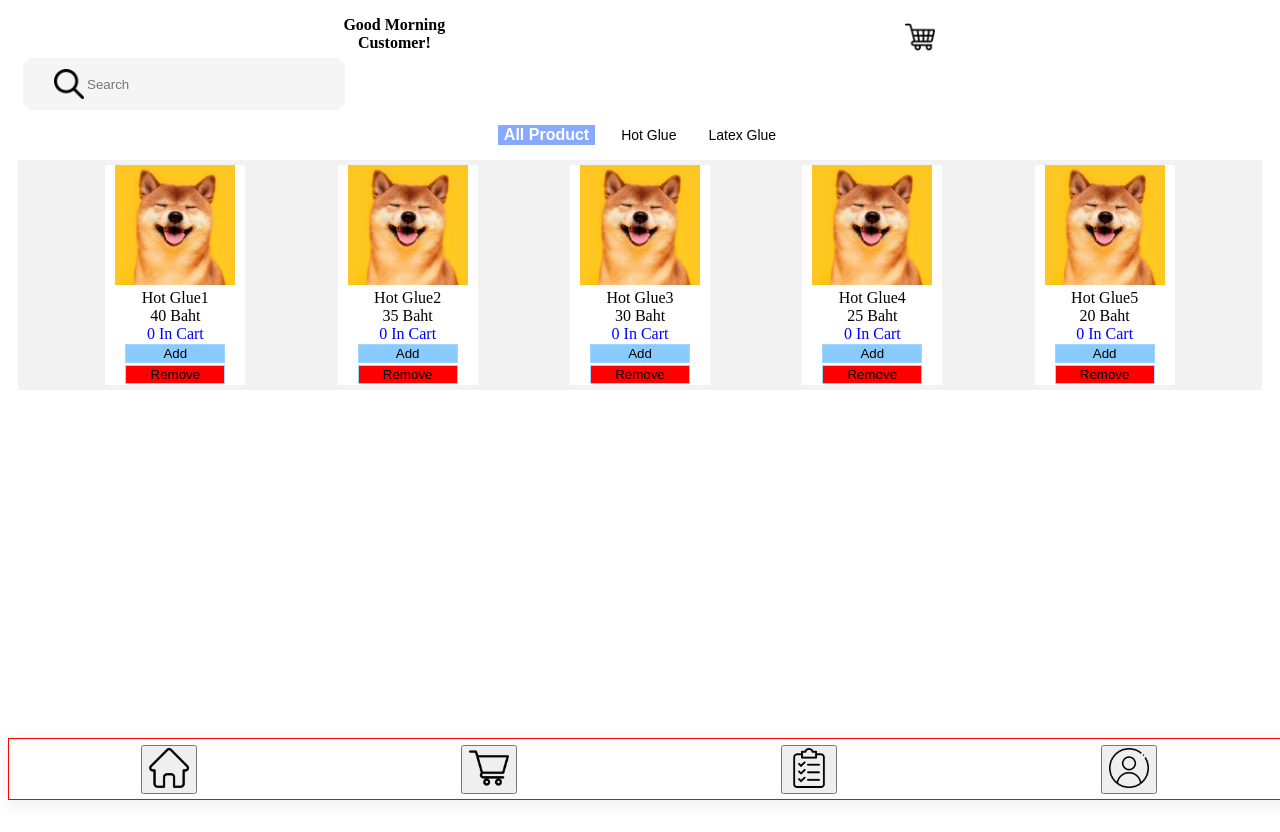
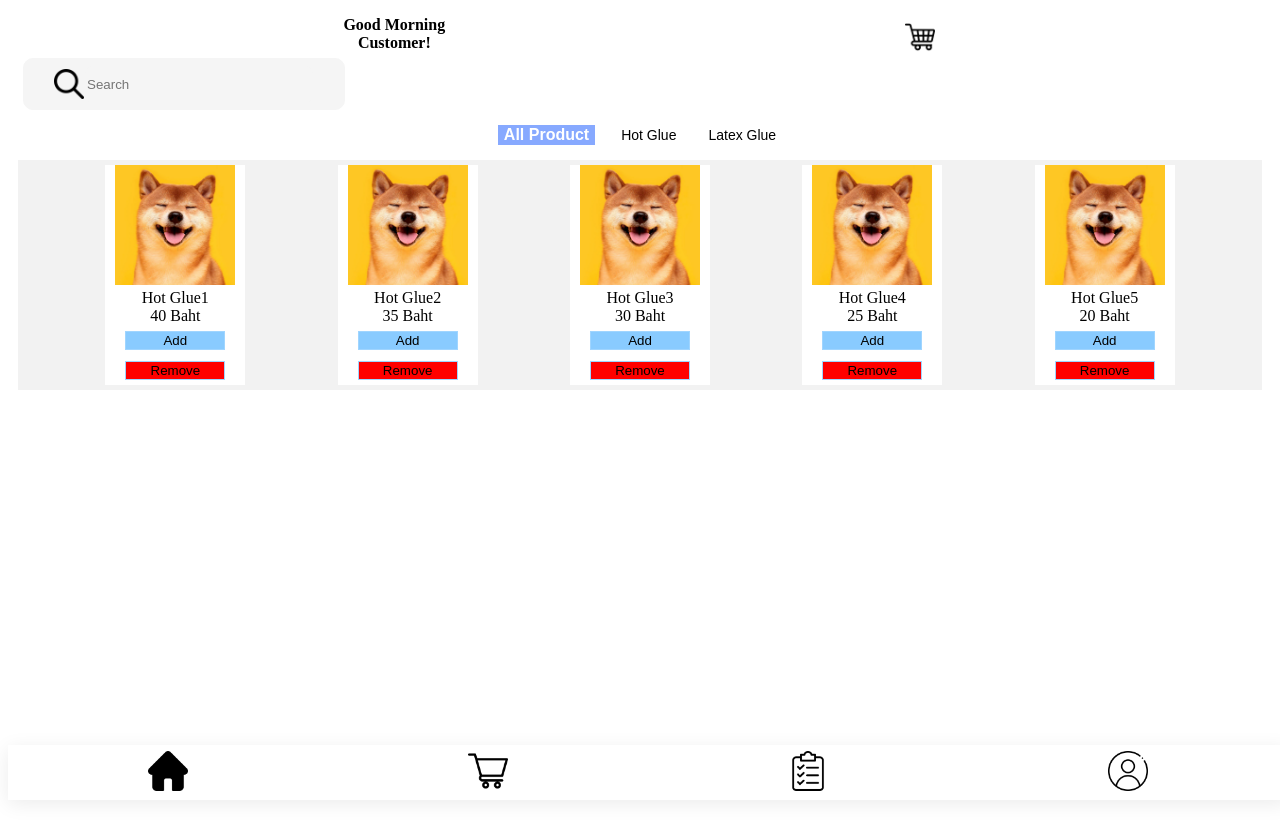
Before and after one commit to mikeGLA/Faii_Ecommerce_n_Co, a Vue app: page / in a window 1280 px wide. Shown: the top 832 px of the page. Built offline with nearby package versions, Linux system fonts and the light colour scheme.

Commit message:
push update but still need to finish nav bar and add and remove from cart and other page

```diff
--- a/package.json
+++ b/package.json
@@ -10,7 +10,8 @@
   "dependencies": {
     "core-js": "^3.8.3",
     "vue": "^3.2.13",
-    "vue-ref": "^2.0.0"
+    "vue-ref": "^2.0.0",
+    "vuex": "^4.0.2"
   },
   "devDependencies": {
     "@babel/core": "^7.12.16",
--- a/src/components/Navigation/navigation.vue
+++ b/src/components/Navigation/navigation.vue
@@ -1,22 +1,22 @@
 <template>
     <div class="NavigationBar-Index">
         <div class="NavigationBar-Home">
-            <button>
-                <img :src="require('../../assets/Home_White.png')" :width="40" :height="40">
+            <button class="HomeButton">
+                <img :src="require('../../assets/Home_Black.png')" :width="40" :height="40">
             </button>
         </div>
         <div class="NavigationBar-Cart">
-            <button>
+            <button class="CartButton">
                 <img :src="require('../../assets/ShoppingCart_White.png')" :width="40" :height="40">
             </button>
         </div>
         <div class="NavigationBar-OrderCheck">
-            <button>
+            <button class="OrderCheckButton">
                 <img :src="require('../../assets/OrderTrack_White.png')" :width="40" :height="40">
             </button>
         </div>
         <div class="NavigationBar-AboutUs">
-            <button>
+            <button class="AboutUsButton">
                 <img :src="require('../../assets/AboutUs_White.png')" :width="40" :height="40">
             </button>
         </div>
@@ -26,8 +26,17 @@
 <script>
 
 export default {
-    name: 'navigationBar'
+    name: 'navigationBar',
+    data(){
+        return{
 
+        }
+    },
+    methods:{
+        debugButton(){
+            console.log("YakYedHee")
+        },
+    }
 }
 </script>
 
@@ -36,8 +45,8 @@ export default {
         display: flex;
         /* flex-direction: row; */
         /* justify-content: space-between; */
-        height: 60px;
-        border: 1px solid red;
+        height: 55px;
+        /* border: 1px solid red; */
         background: white;
         box-shadow: 0px 4px 20px rgba(0,0,0,0.08);
         position: fixed;
@@ -53,11 +62,21 @@ export default {
         margin: auto;
     }
 
+    .HomeButton{
+        border: none;
+        background: none;
+    }
+
     .NavigationBar-Cart{
         /* border: 1px solid green; */
         /* width: 70px;
         text-align: center; */
         margin: auto;
+    }
+
+    .CartButton{
+        border: none;
+        background: none;
     }
 
     .NavigationBar-OrderCheck{
@@ -67,6 +86,11 @@ export default {
         margin: auto;
     }
 
+    .OrderCheckButton{
+        border: none;
+        background: none;
+    }
+
     .NavigationBar-AboutUs{
         /* border: 1px solid purple; */
         /* width: 70px;
@@ -74,5 +98,10 @@ export default {
         margin: auto;
     }
 
+    .AboutUsButton{
+        border: none;
+        background: none;
+    }
+
 
 </style>
--- a/src/components/ProductCard/productCard1.vue
+++ b/src/components/ProductCard/productCard1.vue
@@ -5,7 +5,6 @@
         </div>
         <div class="Product-Name">{{NamePro.ProductName}}</div>
         <div class="Product-Price-Sold">{{NamePro.ProductPrice}} Baht</div>
-        <div class="Product-Incart-Count">{{counting}} In Cart</div>
         <button @click="addCart()" class="Product-Add">Add</button>
         <button @click="RemoveCart()" class="Product-Rem">Remove</button>
     </div>
@@ -17,34 +16,33 @@ export default {
     name: 'productCard1',
     data(){
       return{
-        counting: 0,
         ProductData:[
             {
                 ProductName:"Hot Glue1",
-                ProductPrice: 40
+                ProductPrice: 40,
             },
             {
                 ProductName:"Hot Glue2",
-                ProductPrice: 35
+                ProductPrice: 35,
             },
             {
                 ProductName:"Hot Glue3",
-                ProductPrice: 30
+                ProductPrice: 30,
             },
             {
                 ProductName:"Hot Glue4",
-                ProductPrice: 25
+                ProductPrice: 25,
             },
             {
                 ProductName:"Hot Glue5",
-                ProductPrice: 20
+                ProductPrice: 20,
             }
         ]
       }
     },
     methods:{
         addCart(){
-            this.counting++
+            this.ProductData.counting++
         },
         RemoveCart(){
             this.counting--
```
Also changed, not shown: 1 other file (tests, documents, lock files or other folders).
